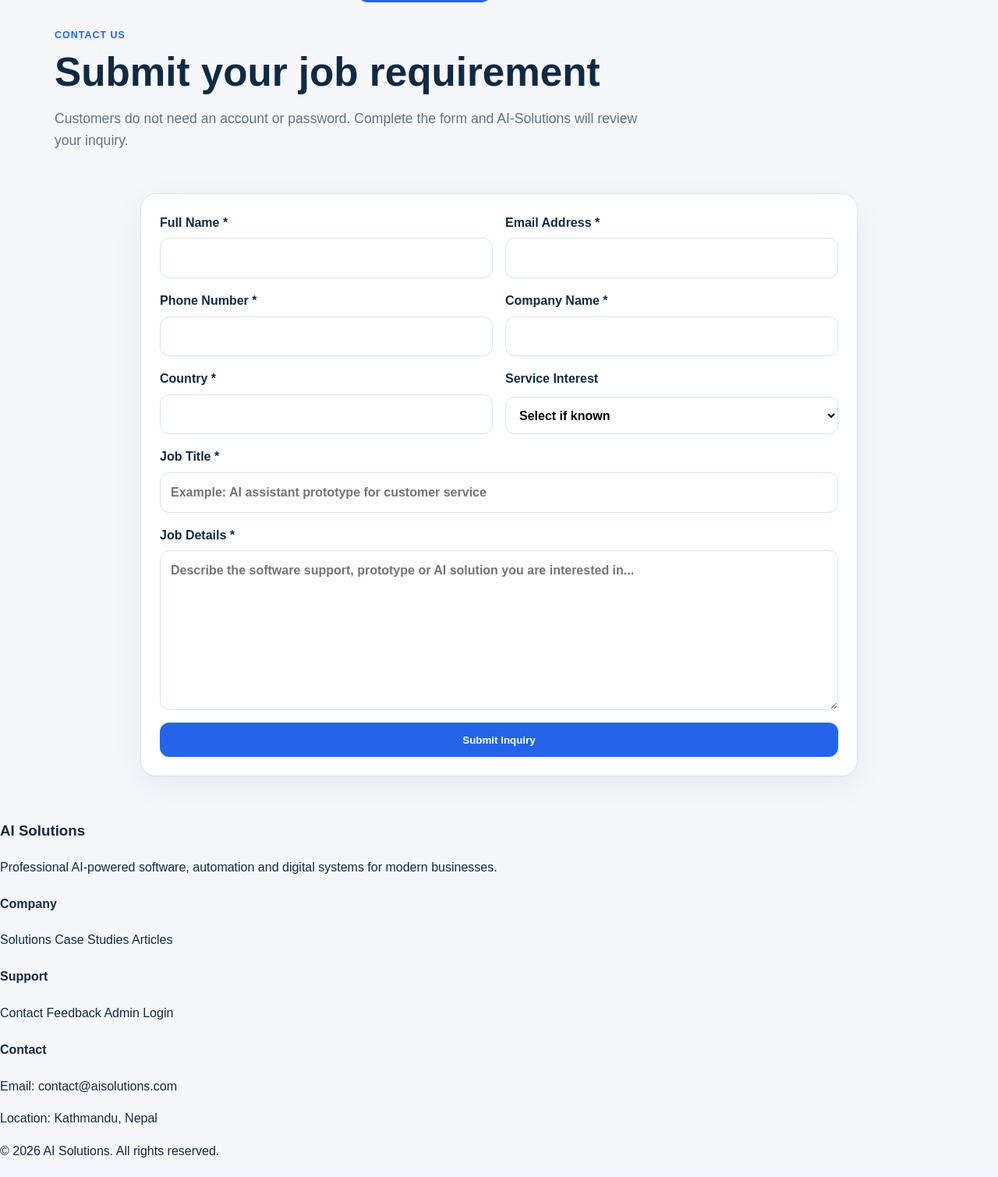
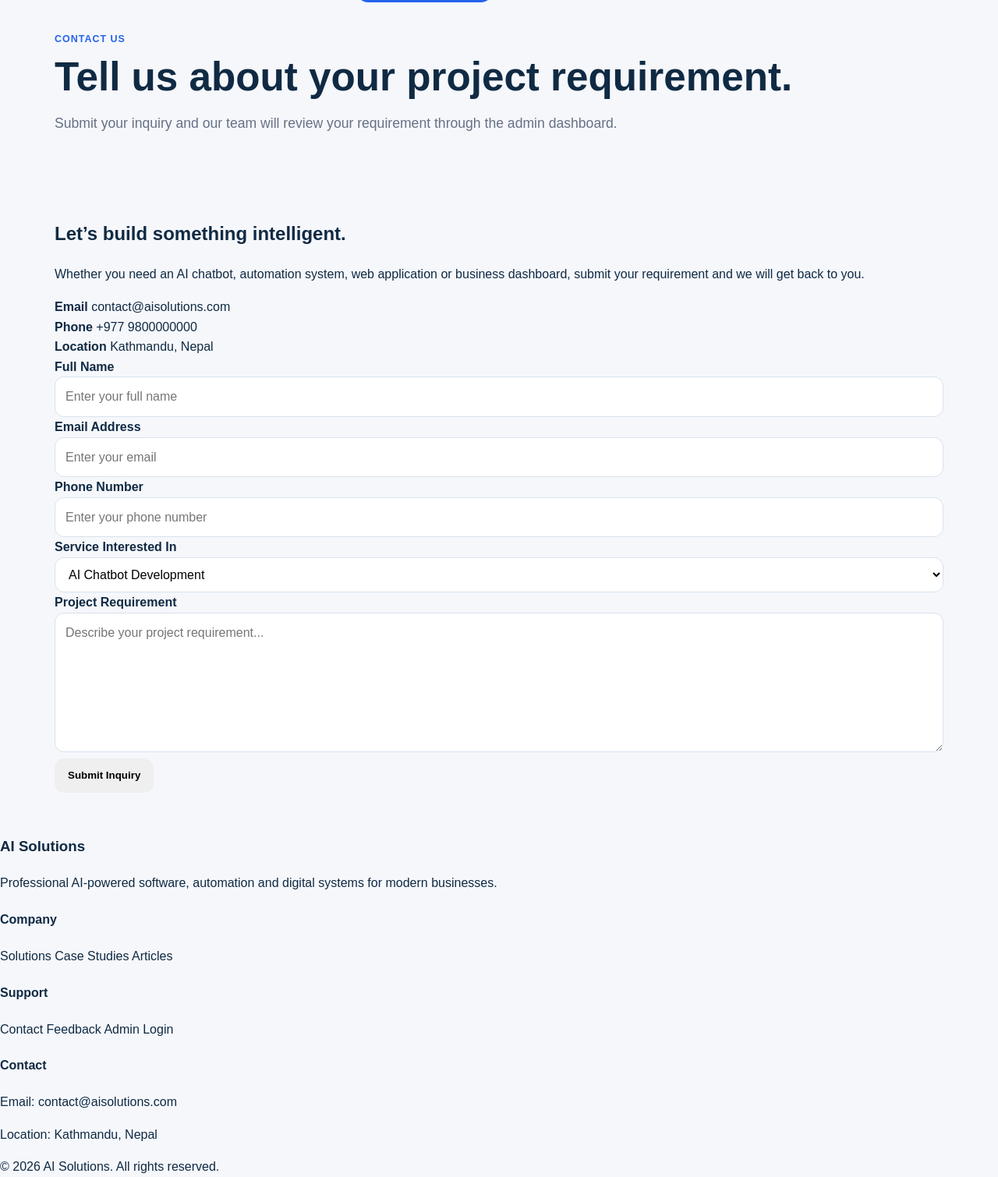
Before and after one commit to sakar747/ai-solutions-website, a Django app: template website/templates/website/contact.html in a window 1280 px wide. Shown: the part 52-1562 px from the top of the page at 78% size. Before the commit the page ends 1537 px from the top, so only its background shows below. Run offline with Django 5.2, Linux system fonts and the light colour scheme; the template is opened without the code that fills it, so the values that code supplies are empty.

Commit message:
Update contact.html

```diff
--- a/website/templates/website/contact.html
+++ b/website/templates/website/contact.html
@@ -1,46 +1,81 @@
-{% extends 'website/base.html' %}
-{% block title %}Contact Us | AI-Solutions{% endblock %}
+{% extends 'base.html' %}
+
 {% block content %}
+
 <section class="page-hero">
-  <p class="eyebrow">Contact Us</p>
-  <h1>Submit your job requirement</h1>
-  <p>Customers do not need an account or password. Complete the form and AI-Solutions will review your inquiry.</p>
+    <div class="container">
+        <span class="eyebrow">Contact Us</span>
+        <h1>Tell us about your project requirement.</h1>
+        <p>Submit your inquiry and our team will review your requirement through the admin dashboard.</p>
+    </div>
 </section>
-<section class="form-section">
-  <form method="post" class="form-card">
-    {% csrf_token %}
-    <div class="form-grid">
-      <label>Full Name *
-        <input type="text" name="name" value="{{ form_data.name|default:'' }}" required>
-      </label>
-      <label>Email Address *
-        <input type="email" name="email" value="{{ form_data.email|default:'' }}" required>
-      </label>
-      <label>Phone Number *
-        <input type="text" name="phone" value="{{ form_data.phone|default:'' }}" required>
-      </label>
-      <label>Company Name *
-        <input type="text" name="company_name" value="{{ form_data.company_name|default:'' }}" required>
-      </label>
-      <label>Country *
-        <input type="text" name="country" value="{{ form_data.country|default:'' }}" required>
-      </label>
-      <label>Service Interest
-        <select name="service_interest">
-          <option value="">Select if known</option>
-          {% for service in services %}
-            <option value="{{ service.name }}" {% if form_data.service_interest == service.name %}selected{% endif %}>{{ service.name }}</option>
-          {% endfor %}
-        </select>
-      </label>
+
+<section class="section">
+    <div class="container contact-grid">
+        <div class="contact-info">
+            <h2>Let’s build something intelligent.</h2>
+            <p>
+                Whether you need an AI chatbot, automation system, web application or business dashboard,
+                submit your requirement and we will get back to you.
+            </p>
+
+            <div class="info-card">
+                <strong>Email</strong>
+                <span>contact@aisolutions.com</span>
+            </div>
+
+            <div class="info-card">
+                <strong>Phone</strong>
+                <span>+977 9800000000</span>
+            </div>
+
+            <div class="info-card">
+                <strong>Location</strong>
+                <span>Kathmandu, Nepal</span>
+            </div>
+        </div>
+
+        <form method="post" class="professional-form">
+            {% csrf_token %}
+
+            <div class="form-row">
+                <div>
+                    <label>Full Name</label>
+                    <input type="text" name="name" placeholder="Enter your full name" required>
+                </div>
+
+                <div>
+                    <label>Email Address</label>
+                    <input type="email" name="email" placeholder="Enter your email" required>
+                </div>
+            </div>
+
+            <div class="form-row">
+                <div>
+                    <label>Phone Number</label>
+                    <input type="text" name="phone" placeholder="Enter your phone number">
+                </div>
+
+                <div>
+                    <label>Service Interested In</label>
+                    <select name="service">
+                        <option>AI Chatbot Development</option>
+                        <option>Business Automation</option>
+                        <option>Web Application Development</option>
+                        <option>Data Dashboard</option>
+                        <option>Custom Software Development</option>
+                    </select>
+                </div>
+            </div>
+
+            <div>
+                <label>Project Requirement</label>
+                <textarea name="message" rows="6" placeholder="Describe your project requirement..." required></textarea>
+            </div>
+
+            <button type="submit" class="btn btn-primary">Submit Inquiry</button>
+        </form>
     </div>
-    <label>Job Title *
-      <input type="text" name="job_title" value="{{ form_data.job_title|default:'' }}" placeholder="Example: AI assistant prototype for customer service" required>
-    </label>
-    <label>Job Details *
-      <textarea name="job_details" rows="7" placeholder="Describe the software support, prototype or AI solution you are interested in..." required>{{ form_data.job_details|default:'' }}</textarea>
-    </label>
-    <button type="submit" class="btn primary">Submit Inquiry</button>
-  </form>
 </section>
+
 {% endblock %}
```
